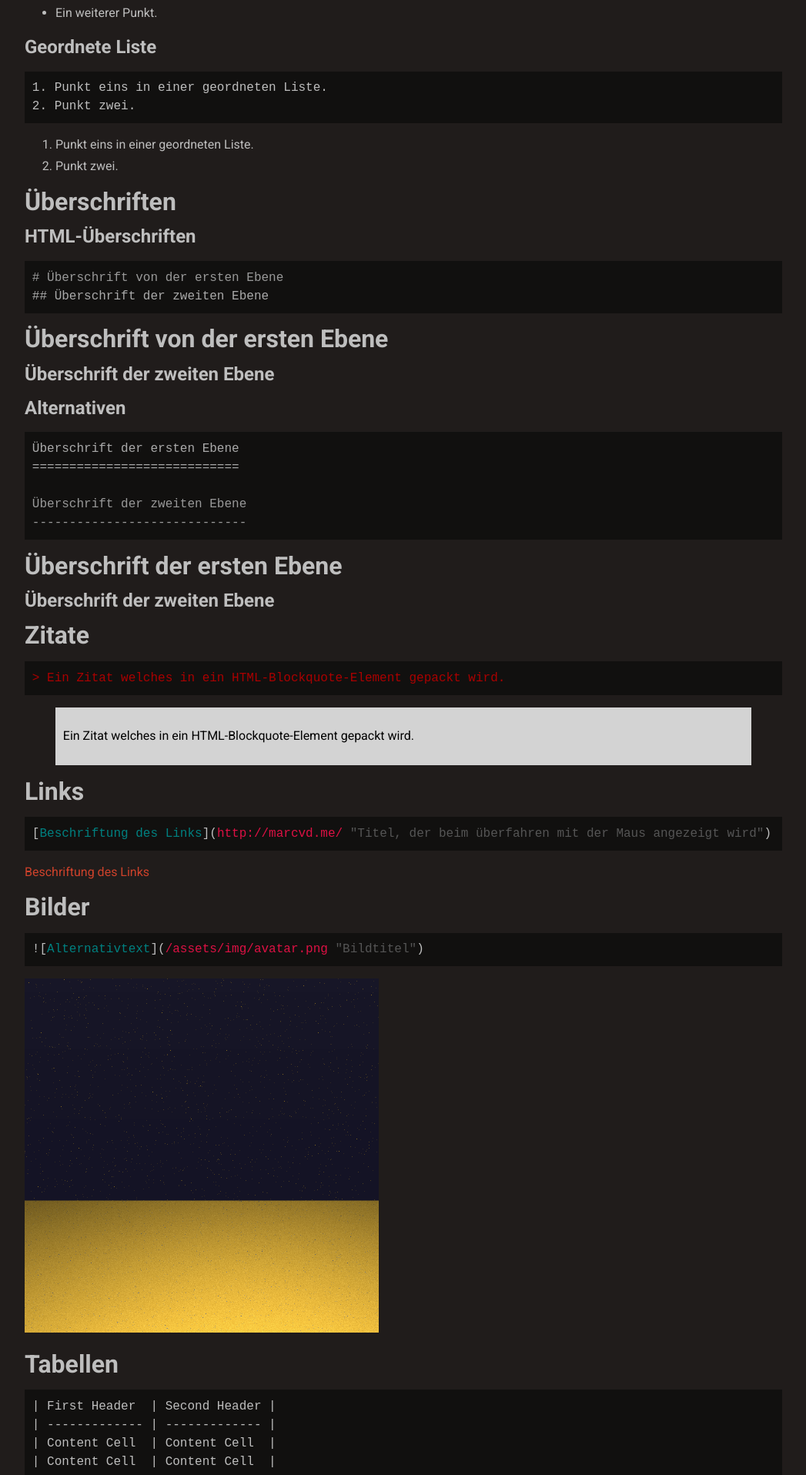
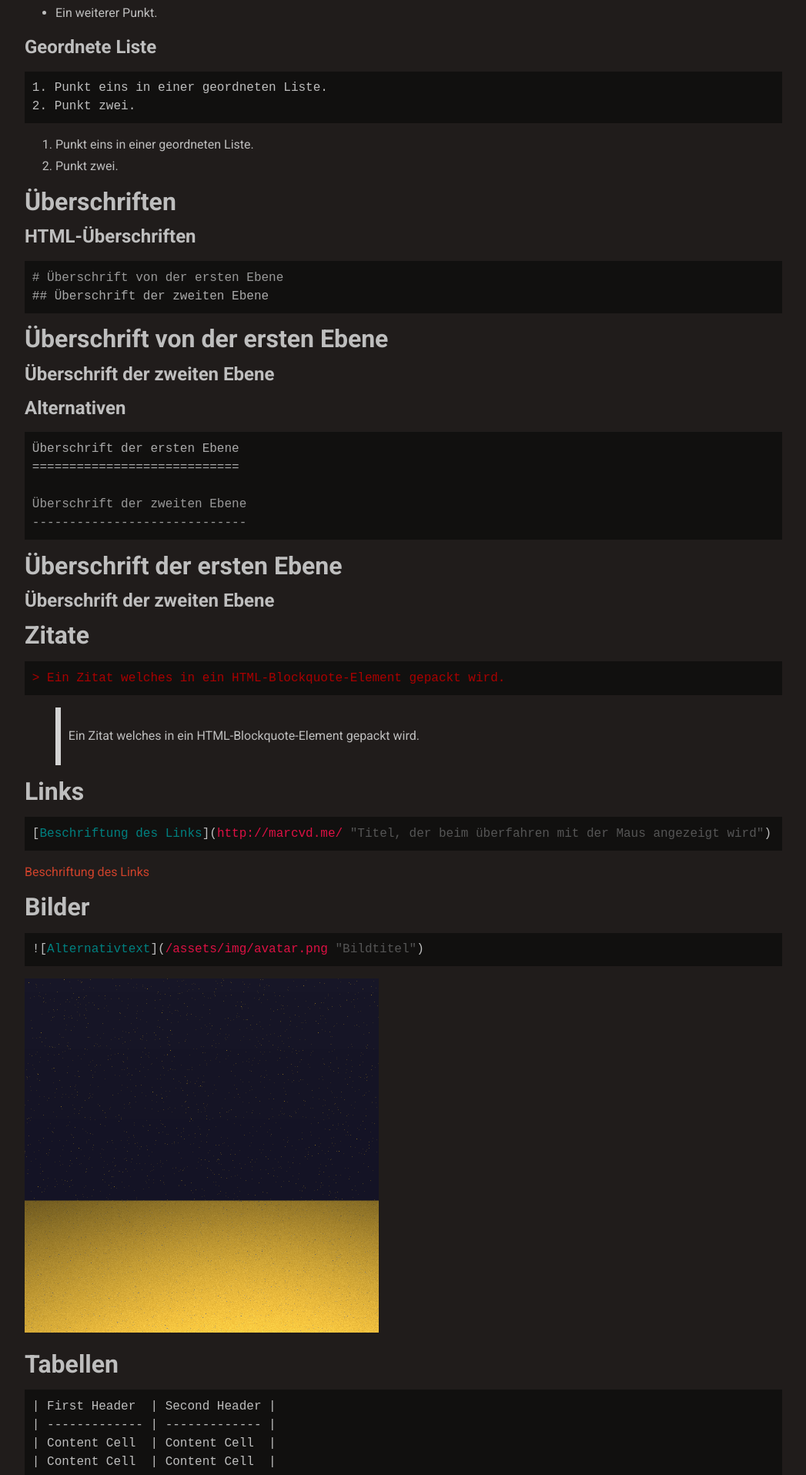
Before and after one commit to marc-q/marc-q.github.io, a Jekyll site: the page built from wiki/markdown.md, in a window 1280 px wide. Shown: the part 1802-3718 px from the top of the page at 77% size, without its empty margins (116-1163 px from the left). Built offline with Jekyll 4.4.1, drawn with Linux system fonts in a browser that asks for light colours; the repository's description, which GitHub fills in, is left out.

Commit message:
Update the blockquote style.

```diff
--- a/assets/css/style.css
+++ b/assets/css/style.css
@@ -6,7 +6,7 @@ footer.post-meta small {padding-right: 1em;}
 .cat-links::before {font-family: 'Material Icons'; color: lightgrey; content: "\e2c7"; margin-right: 2px;}
 
 blockquote, pre {padding: 1%;}
-blockquote {background-color: lightgrey; color: black;}
+blockquote {border-left: 7px solid lightgray;}
 pre {white-space: pre-wrap;}
 
 li > p {margin-top: 16px;}
```
